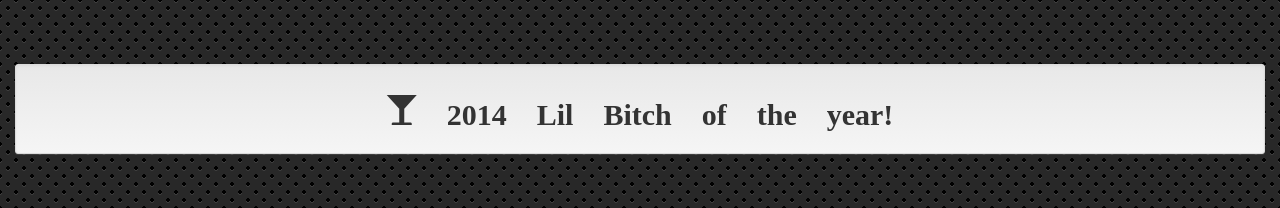
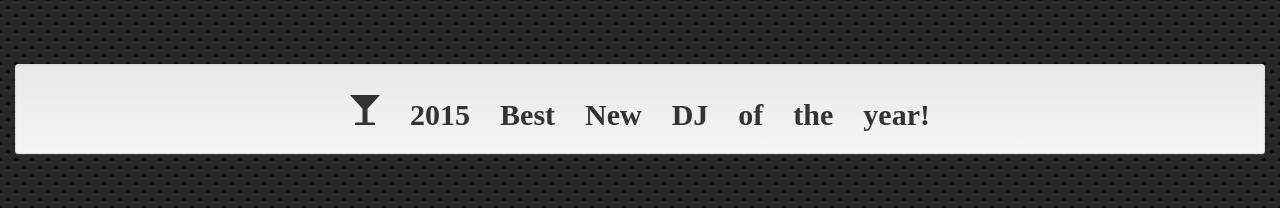
Before and after one commit to ahummler/djrob, a plain HTML site: page index.html in a window 1280 px wide. Shown: the part 592-800 px from the top of the page. Drawn offline with nearby package versions, Linux system fonts and the light colour scheme.

Commit message:
update website

```diff
--- a/index.html
+++ b/index.html
@@ -142,7 +142,7 @@
 
           </div> -->
             <div class="text-center">
-                <h2 class="glyphicon glyphicon-glass"> <strong>2014 Lil Bitch of the year!</strong></h2>
+                <h2 class="glyphicon glyphicon-glass"> <strong>2015 Best New DJ of the year!</strong></h2>
             </div>
       </div>
 
```
